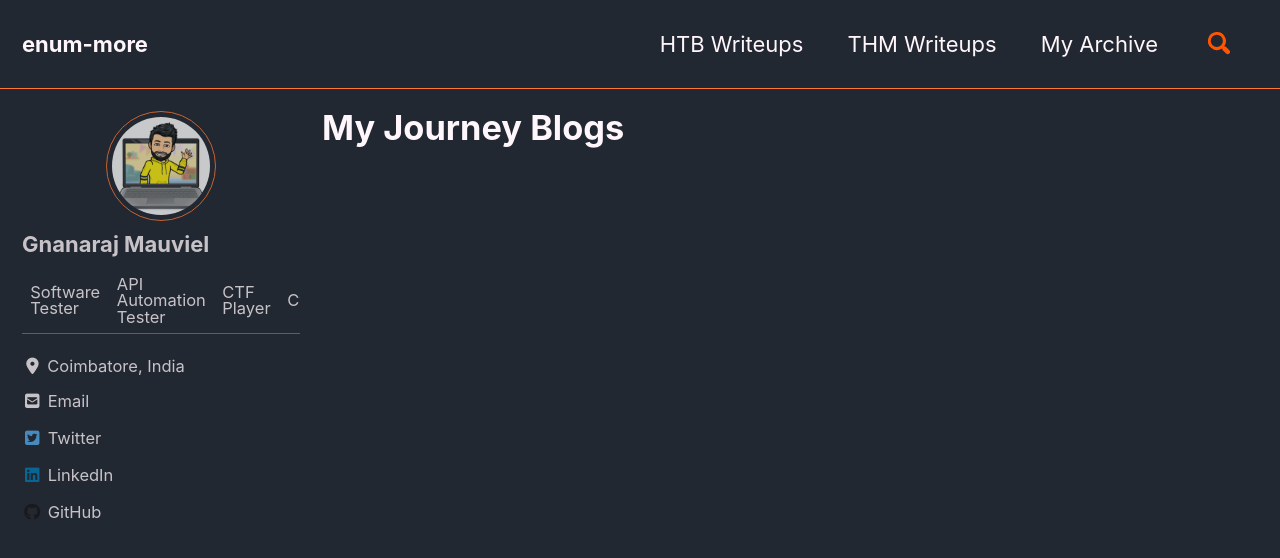
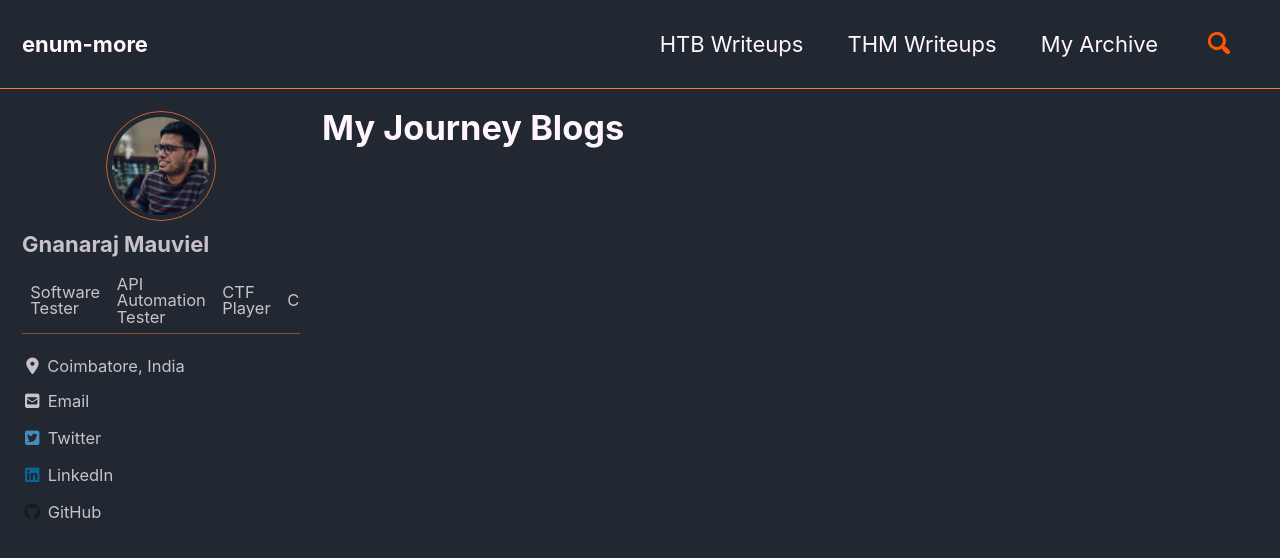
Before and after one commit to enum-more/enum-more.github.io, a Jekyll site: the page built from _pages/blog.md, in a window 1280 px wide and 900 px high. Shown: the top 558 px of the window. Built offline with Jekyll 4.4.1, drawn with Linux system fonts in a browser that asks for light colours; cached includes are drawn as plain includes; nearby versions of some CDN libraries.

Commit message:
modified:   _config.yml 	new file:   assets/images/site_data/1642261427474.jpeg

```diff
--- a/_config.yml
+++ b/_config.yml
@@ -95,7 +95,7 @@ analytics:
 # Site Author
 author:
   name             : "Gnanaraj Mauviel"
-  avatar           : /assets/images/site_data/avatar.png # path of avatar image, e.g. "/assets/images/bio-photo.jpg"
+  avatar           : /assets/images/site_data/1642261427474.jpeg # path of avatar image, e.g. "/assets/images/bio-photo.jpg"
   bio              : "Software Tester | API Automation Tester| CTF Player | CyberSecurity"
   location         : "Coimbatore, India"
   email            :
```
Also changed, not shown: assets/images/site_data/1642261427474.jpeg (added).
